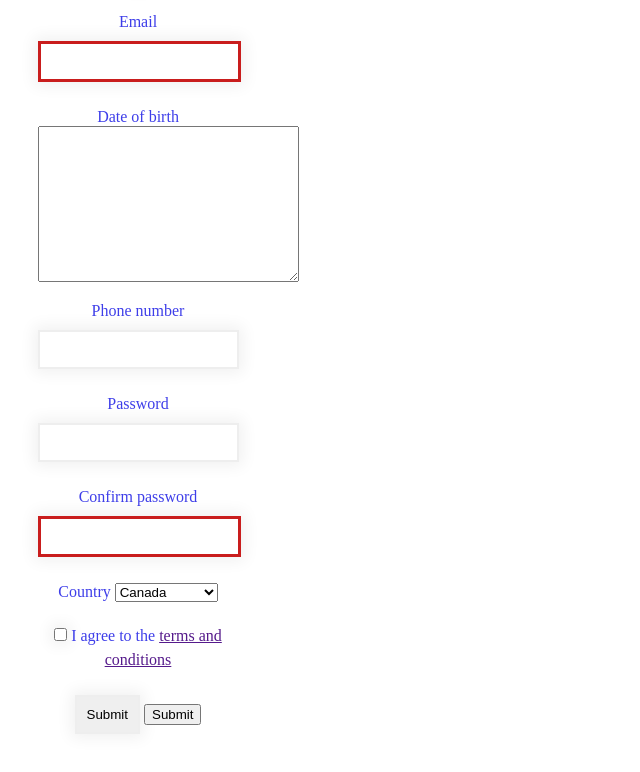
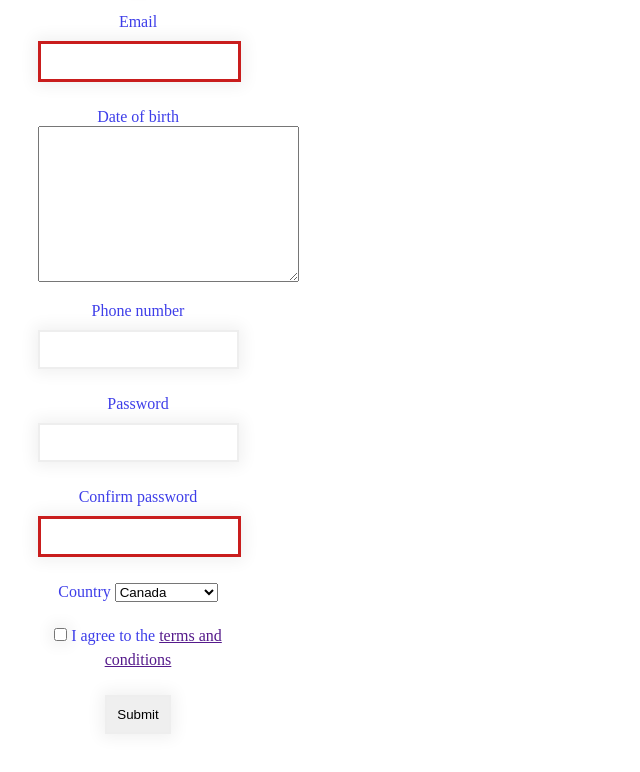
Before and after one commit to Automationer/batch_3, a plain HTML site: page index.html in a window 1280 px wide. Shown: the part 332-1104 px from the top of the page, without its empty margins (0-640 px from the left). Drawn offline with Linux system fonts and the light colour scheme.

Commit message:
Update index.html

```diff
--- a/index.html
+++ b/index.html
@@ -117,7 +117,7 @@
         <p>
 
             <input type="submit" name="submit" id="submitBtn">
-            <button id="try">Submit</button>
+
 
         </p>
 
```
